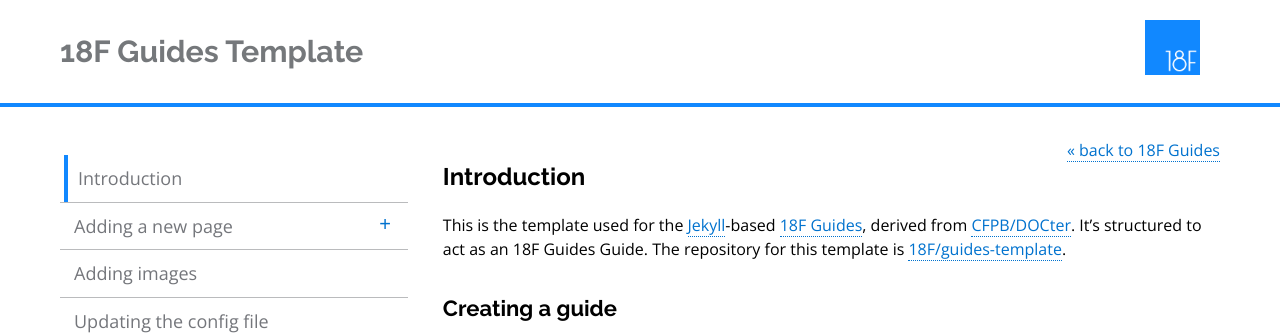
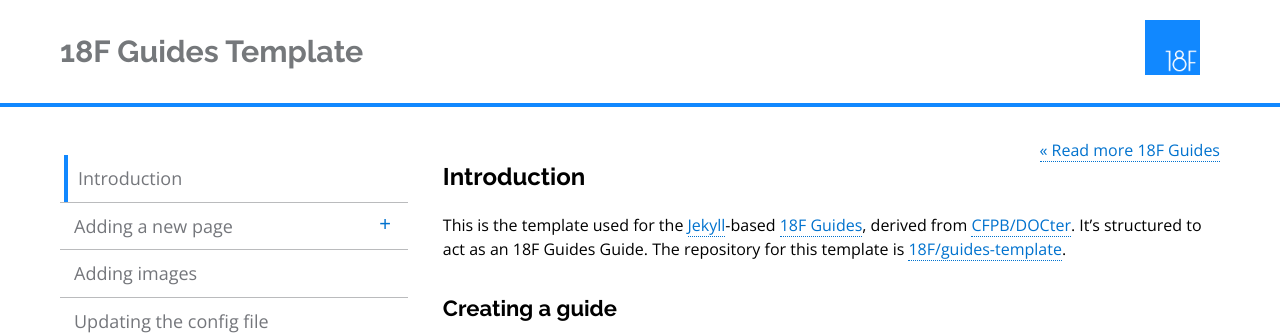
Before and after one commit to Macy-FK/federaliste, a Jekyll site: the page built from index.md, in a window 1280 px wide. Shown: the top 335 px of the page. Built offline with Jekyll 4.4.1, drawn with Linux system fonts in a browser that asks for light colours; nearby versions of some CDN libraries; Markdown is read by kramdown in place of the engine named in the settings.

Commit message:
s/back to 18F Guides/Read more 18F Guides

```diff
--- a/_layouts/default.html
+++ b/_layouts/default.html
@@ -22,7 +22,7 @@
         {% include sidebar.html %}
 
         <section id="main" class="main-content" role="main">
-          <div class="to-guides"><a href="https://pages.18f.gov/guides/">&laquo; back to 18F Guides</a></div>
+          <div class="to-guides"><a href="https://pages.18f.gov/guides/">&laquo; Read more 18F Guides</a></div>
           <h1>{{ page.title }}</h1>
           {{ content }}
         </section>
```
